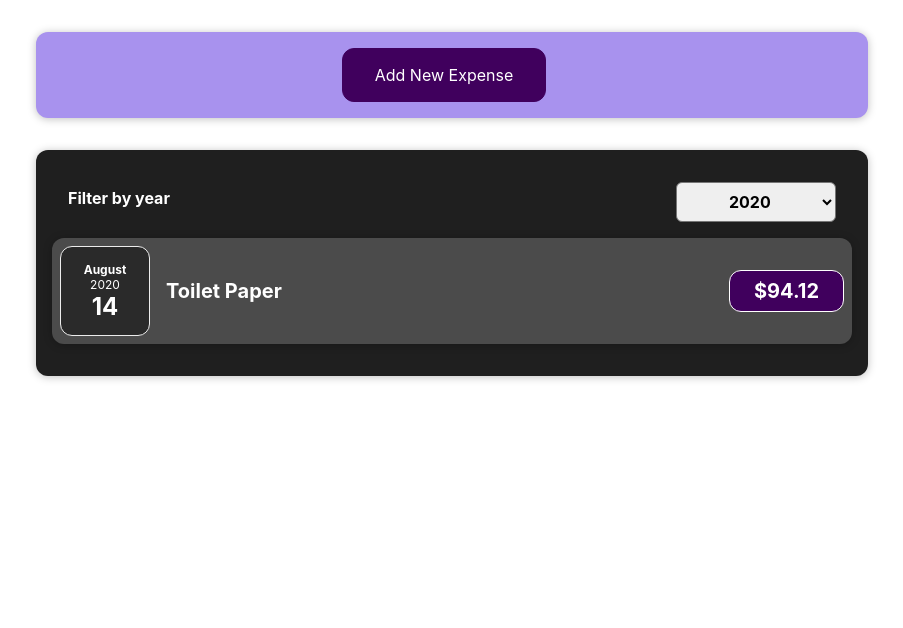
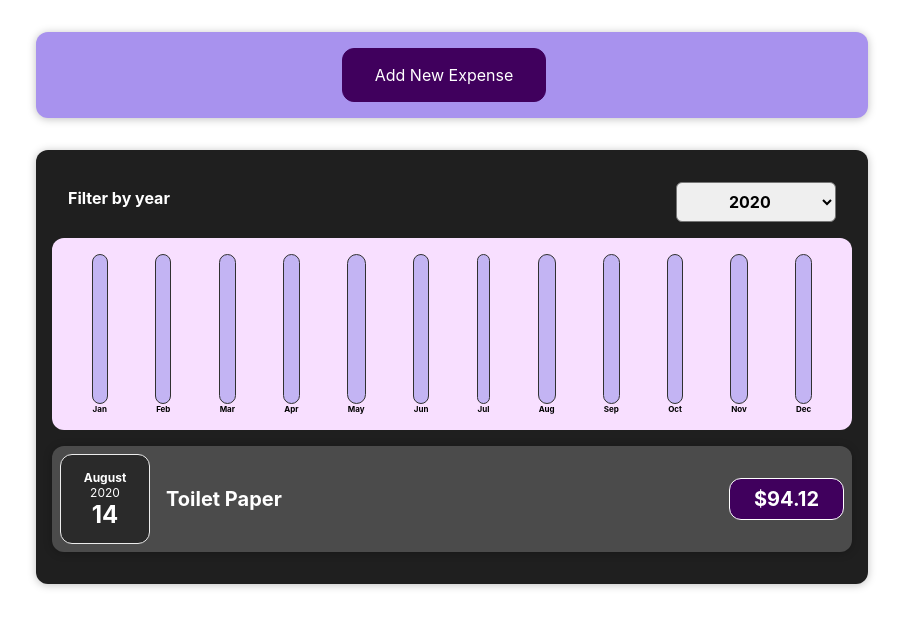
Before and after one commit to NikolKirilova/platform-app, a React (Create React App) app: page / in a window 1280 px wide. Shown: the top 628 px of the page, without its empty margins (188-1091 px from the left). Built offline with nearby package versions, Linux system fonts and the light colour scheme.

Commit message:
add chart

```diff
--- /dev/null
+++ b/src/components/Chart/Chart.css
@@ -0,0 +1,9 @@
+.chart {
+    padding: 1rem;
+    border-radius: 12px;
+    background-color: #f8dfff;
+    text-align: center;
+    display: flex;
+    justify-content: space-around;
+    height: 10rem;
+  }
--- /dev/null
+++ b/src/components/Chart/Chart.js
@@ -0,0 +1,25 @@
+import React from 'react';
+
+import ChartBar from './ChartBar';
+import './Chart.css';
+
+const Chart = (props) => {
+    const dataPointValues = props.dataPoints.map(dataPoint => dataPoint.value);
+    const totalMaximum = Math.max(...dataPointValues);
+
+
+    return (<div className="chart">
+        {props.dataPoints.map((dataPoint) => (
+        <ChartBar
+        key={dataPoint.label}
+         value={dataPoint.value}
+          maxValue={totalMaximum}
+          label={dataPoint.label}
+          />
+        ))}
+    </div>
+    );
+};
+
+
+export default Chart;
--- /dev/null
+++ b/src/components/Chart/ChartBar.css
@@ -0,0 +1,30 @@
+.chart-bar {
+    height: 100%;
+    display: flex;
+    flex-direction: column;
+    align-items: center;
+  }
+
+  .chart-bar__inner {
+    height: 100%;
+    width: 100%;
+    border: 1px solid #313131;
+    border-radius: 12px;
+    background-color: #c3b4f3;
+    overflow: hidden;
+    display: flex;
+    flex-direction: column;
+    justify-content: flex-end;
+  }
+
+  .chart-bar__fill {
+    background-color: #4826b9;
+    width: 100%;
+    transition: all 0.3s ease-out;
+  }
+
+  .chart-bar__label {
+    font-weight: bold;
+    font-size: 0.5rem;
+    text-align: center;
+  }
--- /dev/null
+++ b/src/components/Chart/ChartBar.js
@@ -0,0 +1,27 @@
+import React from 'react';
+
+import './ChartBar.css';
+
+const ChartBar = (props) => {
+    let barFillHeight = '0%';
+
+    if (props.maxValue > 0) {
+        barFillHeight = Math.round((props.value / props.maxValue) * 100 + '%');
+    }
+
+
+    return (
+    <div className="chart-bar">
+    <div className="chart-bar__inner">
+        <div
+         className="chart-bar__fill" style={{ height: barFillHeight}}>
+
+        </div>
+    </div>
+        <div className="chart-bar__label">{props.label}</div>
+
+    </div>
+    );
+};
+
+export default ChartBar;
--- a/src/components/Filter/ExpensesFilter.js
+++ b/src/components/Filter/ExpensesFilter.js
@@ -3,8 +3,8 @@ import React from 'react';
 import './ExpensesFilter.css';
 
 const ExpensesFilter = (props) => {
-    const filterSelectHandler = (event) => {
-        props.onSelectFilterData(event.target.value);
+    const dropdownChangeHandler = (event) => {
+        props.onChangeFilter(event.target.value);
     };
 
 
@@ -12,7 +12,7 @@ const ExpensesFilter = (props) => {
     <div className='expenses-filter'>
       <div className='expenses-filter__control'>
         <label>Filter by year</label>
-        <select value={props.selected} onChange={filterSelectHandler}>
+        <select value={props.selected} onChange={dropdownChangeHandler}>
           <option value='2022'>2022</option>
           <option value='2021'>2021</option>
           <option value='2020'>2020</option>
--- a/src/components/NewExpense/ExpenseForm.js
+++ b/src/components/NewExpense/ExpenseForm.js
@@ -40,7 +40,7 @@ const ExpenseForm = (props) => {
 
         const expenseData = {
             title: enteredTitle,
-            amount: enteredAmount,
+            amount: +enteredAmount,
             date: new Date(enteredDate)
         };
         props.onSaveExpenseData(expenseData);
--- a/src/components/expenses/Expenses.js
+++ b/src/components/expenses/Expenses.js
@@ -4,30 +4,34 @@ import Card from "../UI/Card"
 
 import ExpensesList from "./ExpensesList"
 import "./Expenses.css"
+import ExpensesChart from './ExpensesChart'
 
 
 const Expenses = (props) => {
     const [filteredYear, setFilteredYear] = useState('2020');
 
-    const selectFilterHandler = selectedYear => {
+    const filterChangeHandler = (selectedYear) => {
              setFilteredYear(selectedYear);
     } ;
 
-    const filteredExpenses = props.items.filter(expense =>{
+    const filteredExpenses = props.items.filter((expense) =>{
         return expense.date.getFullYear().toString() === filteredYear;
     });
 
 
 return(
-
+    <div>
 	<Card className="expenses">
 
-    <ExpensesFilter selected={filteredYear} onSelectFilterData={selectFilterHandler}/>
-
+    <ExpensesFilter
+    selected={filteredYear}
+     onChangeFilter={filterChangeHandler}/>
+    <ExpensesChart expenses={filteredExpenses}/>
     <ExpensesList items={filteredExpenses}/>
 
 
     </Card>
+    </div>
     )
 
 
--- /dev/null
+++ b/src/components/expenses/ExpensesChart.js
@@ -0,0 +1,30 @@
+import React from 'react';
+import Chart from '../Chart/Chart';
+
+const ExpensesChart = (props) => {
+    const chartDataPoints = [
+        {label: 'Jan', value: 0 },
+        {label: 'Feb', value: 0 },
+        {label: 'Mar', value: 0 },
+        {label: 'Apr', value: 0 },
+        {label: 'May', value: 0 },
+        {label: 'Jun', value: 0 },
+        {label: 'Jul', value: 0 },
+        {label: 'Aug', value: 0 },
+        {label: 'Sep', value: 0 },
+        {label: 'Oct', value: 0 },
+        {label: 'Nov', value: 0 },
+        {label: 'Dec', value: 0 }
+
+    ];
+
+    for (const expense of props.expenses) {
+        const expenseMonth = expense.date.getMonth(); //starting at 0 ==jan
+        chartDataPoints[expenseMonth].value += expense.amount;
+    }
+
+
+    return <Chart dataPoints={chartDataPoints}/>
+};
+
+export default ExpensesChart;
```
